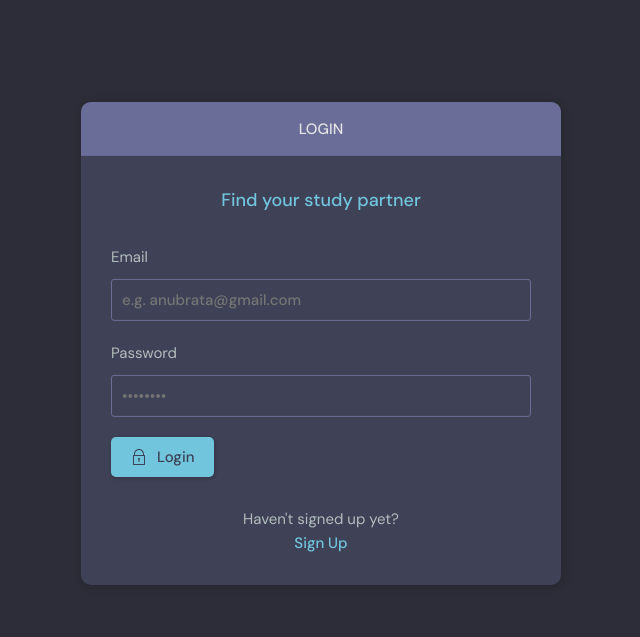
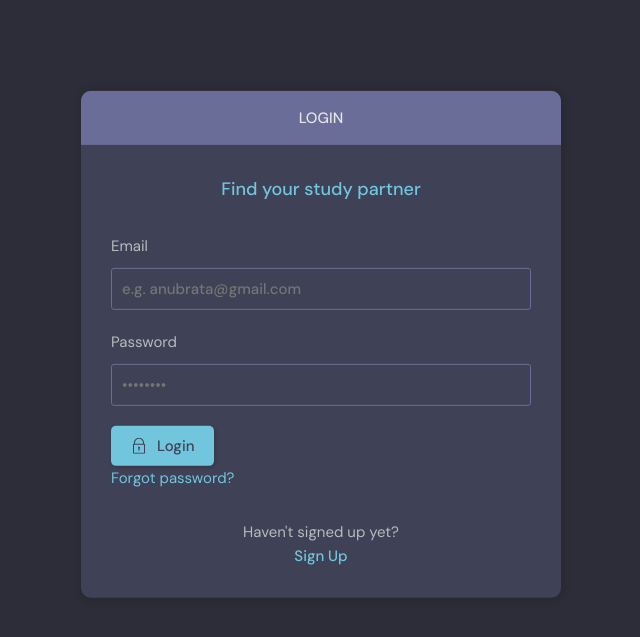
Before and after one commit to anubrr21/Studybud, a Django app: page /login/ in a window 1280 px wide. Shown: the part 76-713 px from the top of the page, without its empty margins (319-959 px from the left). Run offline with Django 5.2, Linux system fonts and the light colour scheme.

Commit message:
Forgot password link added

```diff
--- a/base/templates/base/login_register.html
+++ b/base/templates/base/login_register.html
@@ -48,6 +48,8 @@
 
                 Login
               </button>
+              <p><a href="{% url 'password_reset' %}">Forgot password?</a></p>
+
             </form>
 
             <div class="auth__action">
--- a/studybud/urls.py
+++ b/studybud/urls.py
@@ -1,8 +1,23 @@
 from django.contrib import admin
 from django.urls import path, include
+from django.contrib.auth import views as auth_views
+
 
 urlpatterns = [
     path('admin/', admin.site.urls),
     path('', include('base.urls')),
     path('api/', include('base.api.urls')),
+    path('password-reset/',
+     auth_views.PasswordResetView.as_view(template_name='base/password_reset.html'),
+     name='password_reset'),
+    path('password-reset/done/',
+     auth_views.PasswordResetDoneView.as_view(template_name='base/password_reset_done.html'),
+     name='password_reset_done'),
+    path('reset/<uidb64>/<token>/',
+     auth_views.PasswordResetConfirmView.as_view(template_name='base/password_reset_confirm.html'),
+     name='password_reset_confirm'),
+    path('reset/done/',
+     auth_views.PasswordResetCompleteView.as_view(template_name='base/password_reset_complete.html'),
+     name='password_reset_complete'),
+
 ]
```
Also changed, not shown: studybud/settings.py (+8 -7 lines).
